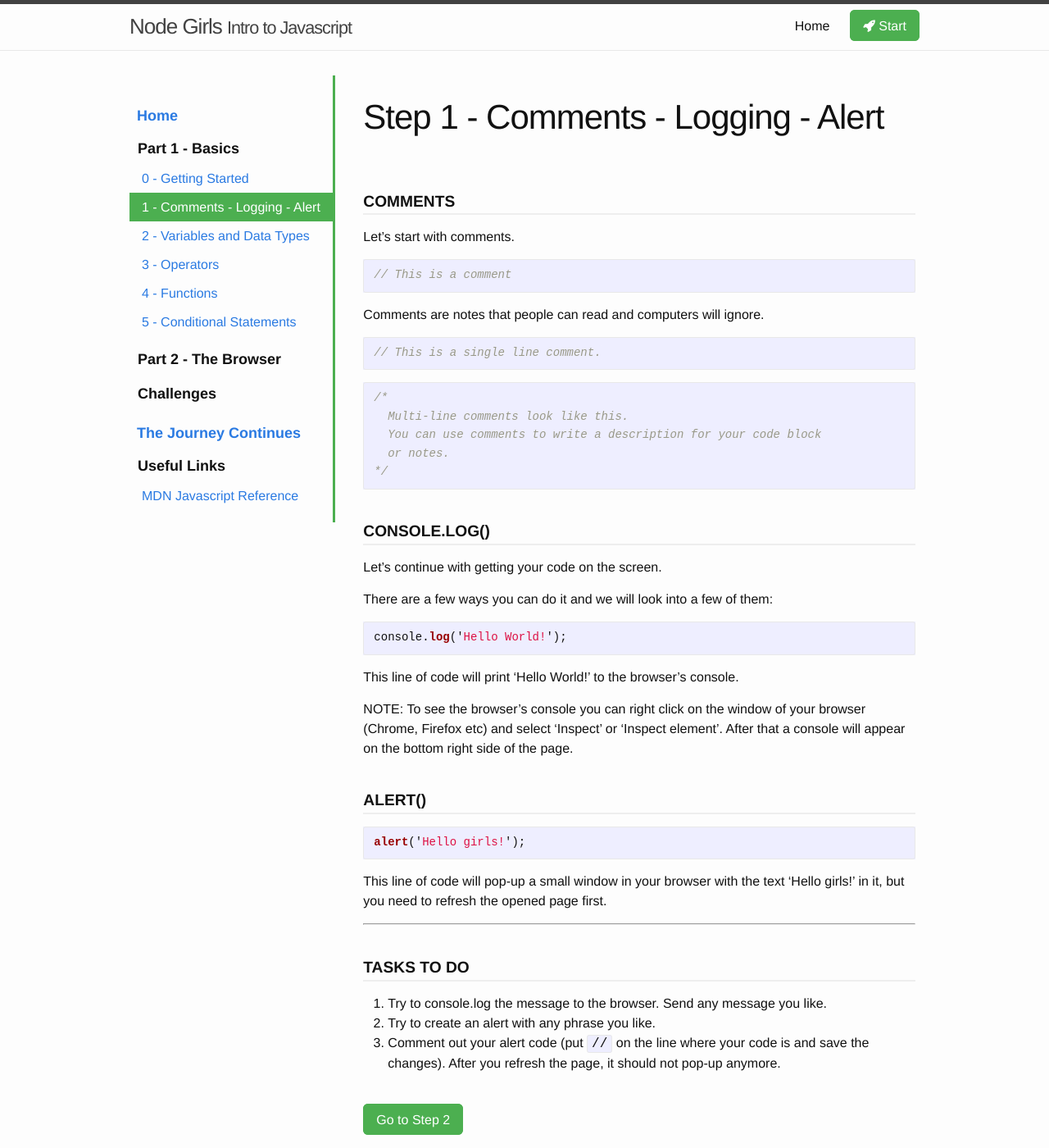
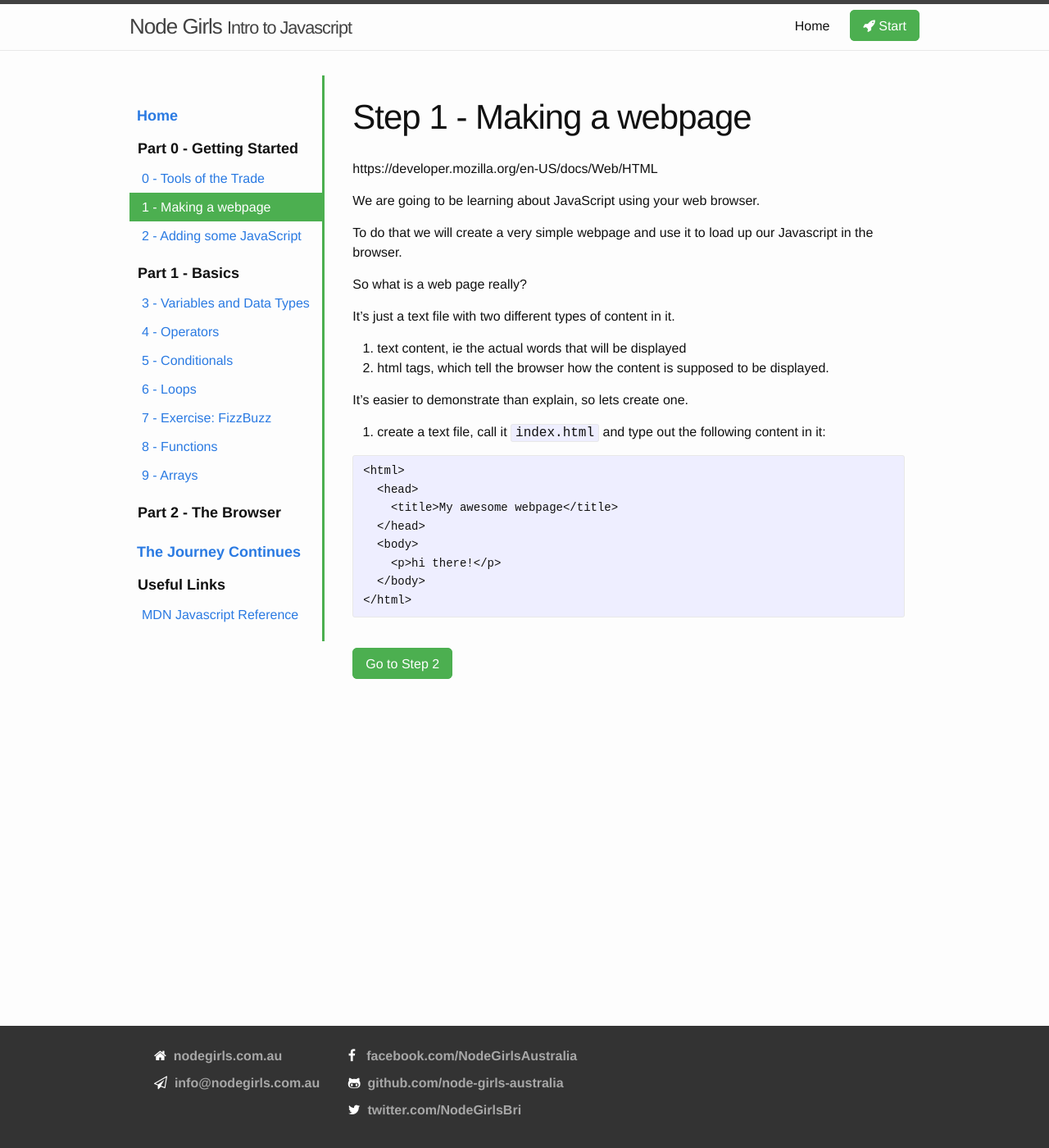
Before and after one commit to dmison/old-intro-to-js, a Jekyll site: the page built from _steps/part0/step1-make-a-webpage.markdown, in a window 1280 px wide and 1400 px high. Shown: the whole window at 82% size. Built offline with Jekyll 4.4.1, drawn with Linux system fonts in a browser that asks for light colours; nearby versions of some CDN libraries; some of the changed text lies outside the part shown.

Commit message:
reorganised to create Part 0 - Getting Started

````diff
--- a/_includes/step-nav.html
+++ b/_includes/step-nav.html
@@ -4,6 +4,20 @@
   <ul class="main">
     <li class="{% if page.url == '/' }} %}active{% endif %}"><a  href="{{ '/' | relative_url }}">Home</a></li>
   </ul>
+
+  <h3>Part 0 - Getting Started</h3>
+  <ul>
+  {% for step in steps %}
+    {% if step.part == 0 %}
+      <li class='{% if page.number == step.number %}active{% endif %}'>
+        <a href="{{ step.url | relative_url }}">
+          {% if step.number != "start" %}{{step.number}} - {% endif %}{{ step.title | escape }}
+        </a>
+      </li>
+      {% endif %}
+  {% endfor %}
+  </ul>
+
 
   <h3>Part 1 - Basics</h3>
   <ul>
@@ -31,7 +45,7 @@
   {% endfor %}
   </ul>
 
-  <h3>Challenges</h3>
+  <!-- <h3>Challenges</h3>
   <ul>
   {% for challenge in site.challenges %}
       <li class='{% if page.cnumber == challenge.cnumber %}active{% endif %}'>
@@ -40,7 +54,7 @@
         </a>
       </li>
   {% endfor %}
-  </ul>
+  </ul> -->
 
   <ul class="main">
     <!-- <li class="{% if page.url == '/troubleshooting/' }} %}active{% endif %}"><a href="{{ '/troubleshooting/' | relative_url }}">Troubleshooting</a></li> -->
--- /dev/null
+++ b/_steps/part0/step1-make-a-webpage.markdown
@@ -0,0 +1,41 @@
+---
+layout: step
+number: 1
+part: 0
+title: Making a webpage
+permalink: step1/
+
+keywords:
+#  - term: package.json
+#    define: A `package.json` is the file used to store information about a Node.js project, such as its name and its dependencies. Read more [here](https://docs.npmjs.com/files/package.json).
+
+---
+
+https://developer.mozilla.org/en-US/docs/Web/HTML
+
+
+We are going to be learning about JavaScript using your web browser.
+
+To do that we will create a very simple webpage and use it to load up our Javascript in the browser.
+
+So what is a web page really?
+
+It's just a text file with two different types of content in it.
+
+1. text content, ie the actual words that will be displayed
+2. html tags, which tell the browser how the content is supposed to be displayed.
+
+It's easier to demonstrate than explain, so lets create one.
+
+1. create a text file, call it `index.html` and type out the following content in it:
+
+```HTML
+<html>
+  <head>
+    <title>My awesome webpage</title>
+  </head>
+  <body>
+    <p>hi there!</p>
+  </body>
+</html>
+```
--- a/_steps/step1.markdown
+++ b/_steps/part0/step2-add-some-javascript.markdown
@@ -1,33 +1,15 @@
 ---
 layout: step
-number: 1
-part: 1
-title: Comments - Logging - Alert
-permalink: step1/
+number: 2
+part: 0
+title: Adding some JavaScript
+permalink: step2/
 
 keywords:
-  - term: xxx
-    define: xxx
+#  - term: package.json
+#    define: A `package.json` is the file used to store information about a Node.js project, such as its name and its dependencies. Read more [here](https://docs.npmjs.com/files/package.json).
+
 ---
-#### COMMENTS
-Let's start with comments.
-
-```javascript
-// This is a comment
-```
-Comments are notes that people can read and computers will ignore.
-
-```javascript
-// This is a single line comment.
-```
-
-```javascript
-/*
-  Multi-line comments look like this.
-  You can use comments to write a description for your code block
-  or notes.
-*/
-```
 #### CONSOLE.LOG()
 
 Let's continue with getting your code on the screen.
@@ -52,6 +34,27 @@ alert('Hello girls!');
 This line of code will pop-up a small window in your browser with the text
 'Hello girls!' in it, but you need to refresh the opened page first.
 
+
+#### COMMENTS
+Let's start with comments.
+
+```javascript
+// This is a comment
+```
+Comments are notes that people can read and computers will ignore.
+
+```javascript
+// This is a single line comment.
+```
+
+```javascript
+/*
+  Multi-line comments look like this.
+  You can use comments to write a description for your code block
+  or notes.
+*/
+```
+
 ----
 
 #### TASKS TO DO
--- a/_steps/step2.markdown
+++ b/_steps/part1/step3-variables.markdown
@@ -1,9 +1,9 @@
 ---
 layout: step
-number: 2
+number: 3
 part: 1
 title: Variables and Data Types
-permalink: step2/
+permalink: step3/
 
 keywords:
   - term: package.json
--- a/_steps/step3.markdown
+++ b/_steps/part1/step4-operators.markdown
@@ -1,9 +1,9 @@
 ---
 layout: step
-number: 3
+number: 4
 part: 1
 title: Operators
-permalink: step3/
+permalink: step4/
 
 keywords:
   - term: package.json
--- a/_steps/step5.markdown
+++ b/_steps/part1/step5-conditions.markdown
@@ -2,7 +2,7 @@
 layout: step
 number: 5
 part: 1
-title: Conditional Statements
+title: Conditionals
 permalink: step5/
 
 keywords:
--- a/_steps/step4.markdown
+++ b/_steps/part1/step8-functions.markdown
@@ -1,22 +1,14 @@
 ---
 layout: step
-number: 4
+number: 8
 part: 1
 title: Functions
-permalink: step4/
+permalink: step8/
 
 keywords:
-  - term: package.json
-    define: A `package.json` is the file used to store information about a Node.js project, such as its name and its dependencies. Read more [here](https://docs.npmjs.com/files/package.json).
+#  - term: package.json
+#    define: A `package.json` is the file used to store information about a Node.js project, such as its name and its dependencies. Read more [here](https://docs.npmjs.com/files/package.json).
 
-  - term: dependencies
-    define: Dependencies are external code packages that are required to run your project.
-
-  - term: npm
-    define: npm is a "package manager" for Node.js, meaning it allows you to easily install external packages (or chunks of code) published by others and use them in your project.
-
-  - term: npm init
-    define: The command used to create a new `package.json` file.  By default it will prompt the user for information, but using the `-y` flag will cause it to use the default values for each.
 
 ---
 A function is like a blueprint, an action that you want to do.
--- a/_steps/step0.markdown
+++ /dev/null
@@ -1,31 +0,0 @@
----
-layout: step
-number: 0
-part: 1
-title: Getting Started
-permalink: step0/
-
-keywords:
-  - term: package.json
-    define: A `package.json` is the file used to store information about a Node.js project, such as its name and its dependencies. Read more [here](https://docs.npmjs.com/files/package.json).
-
-  - term: dependencies
-    define: Dependencies are external code packages that are required to run your project.
-
-  - term: npm
-    define: npm is a "package manager" for Node.js, meaning it allows you to easily install external packages (or chunks of code) published by others and use them in your project.
-
-  - term: npm init
-    define: The command used to create a new `package.json` file.  By default it will prompt the user for information, but using the `-y` flag will cause it to use the default values for each.
-
----
-
-Content from Trello board: before we get started learning about JS, you need to know a little about HTML
-
-what a webpage/html is and how JS is included in it.
-
-reuse some of the "about editors" content from node workshop perhaps?
-
-step through simple example (create html, js file),
-
-demo: comments, alert()
````
Also changed, not shown: _steps/part0/step0-tools.markdown (added, +12 -0 lines), _steps/part1/step6-loops.markdown (added, +13 -0 lines), _steps/part1/step7-fizzbuzz.markdown (added, +13 -0 lines), _steps/part1/step9-arrays.markdown (added, +13 -0 lines).
